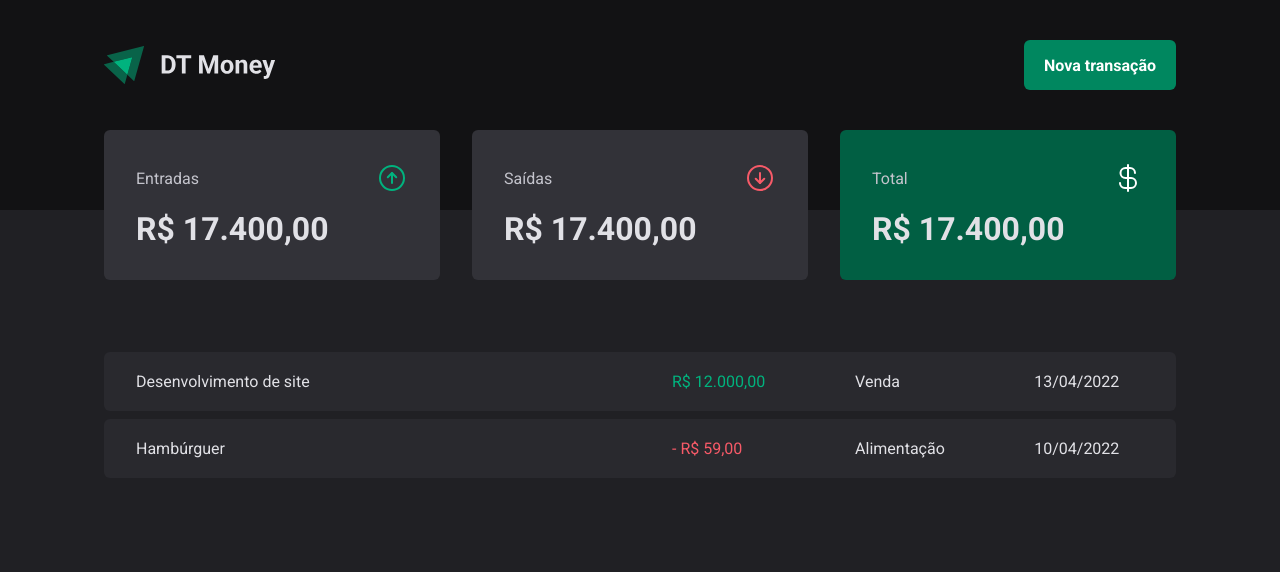
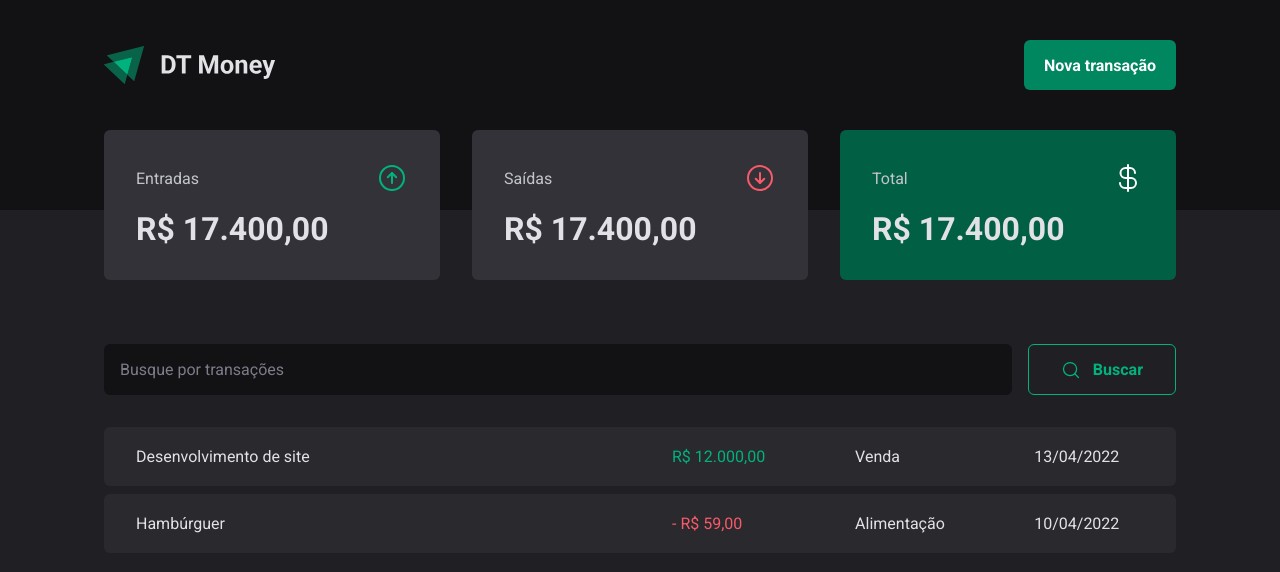
Before and after one commit to matheralvs/dt-money, a React (Vite) app: page / in a window 1280 px wide. Shown: the top 572 px of the page. Built offline with nearby package versions, Linux system fonts and the light colour scheme.

Commit message:
feat: created the SearchForm component

```diff
--- /dev/null
+++ b/src/pages/Transactions/components/SearchForm/index.tsx
@@ -0,0 +1,15 @@
+import { SearchFormContainer } from "./styles";
+import { MagnifyingGlass } from "phosphor-react";
+
+export function SearchForm() {
+  return (
+    <SearchFormContainer>
+      <input type="text" placeholder="Busque por transações" />
+
+      <button type="submit">
+        <MagnifyingGlass size={20} />
+        Buscar
+      </button>
+    </SearchFormContainer>
+  );
+}
--- /dev/null
+++ b/src/pages/Transactions/components/SearchForm/styles.ts
@@ -0,0 +1,41 @@
+import styled from "styled-components";
+
+export const SearchFormContainer = styled.form`
+  display: flex;
+  gap: 1rem;
+
+  input {
+    flex: 1;
+    border-radius: 6px;
+    border: 0;
+    background-color: ${(props) => props.theme["gray-900"]};
+    color: ${(props) => props.theme["gray-300"]};
+    padding: 1rem;
+
+    &::placeholder {
+      color: ${(props) => props.theme["gray-500"]};
+    }
+  }
+
+  button {
+    display: flex;
+    align-items: center;
+    gap: 0.75rem;
+
+    border: 0;
+    padding: 0 2rem;
+    background-color: transparent;
+    border: 1px solid ${(props) => props.theme["green-300"]};
+    color: ${(props) => props.theme["green-300"]};
+    font-weight: bold;
+    border-radius: 6px;
+    transition: background-color 0.2s, color 0.2s, border-color 0.2s;
+    cursor: pointer;
+
+    &:hover {
+      background-color: ${(props) => props.theme["green-500"]};
+      border: 1px solid ${(props) => props.theme["green-500"]};
+      color: ${(props) => props.theme["white"]};
+    }
+  }
+`;
--- a/src/pages/Transactions/index.tsx
+++ b/src/pages/Transactions/index.tsx
@@ -1,5 +1,6 @@
 import { Header } from "../../components/Header";
 import { Summary } from "../../components/Summary";
+import { SearchForm } from "./components/SearchForm";
 import {
   PriceHighLight,
   TransactionsContainer,
@@ -13,6 +14,7 @@ export function Transactions() {
       <Summary />
 
       <TransactionsContainer>
+        <SearchForm />
         <TransactionsTable>
           <tbody>
             <tr>
--- a/src/pages/Transactions/styles.ts
+++ b/src/pages/Transactions/styles.ts
@@ -11,7 +11,7 @@ export const TransactionsTable = styled.table`
   width: 100%;
   border-collapse: separate;
   border-spacing: 0 0.5rem;
-  /* margin-top: 1.5rem; */
+  margin-top: 1.5rem;
 
   td {
     padding: 1.25rem 2rem;
```
